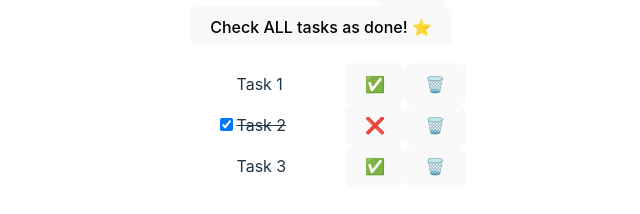
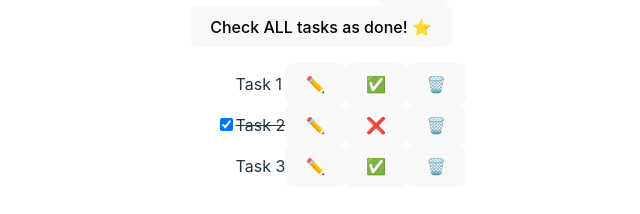
Before and after one commit to danaj22/TASKS, a React (Vite) app: page / in a window 1280 px wide. Shown: the part 354-568 px from the top of the page, without its empty margins (319-959 px from the left). Built offline with nearby package versions, Linux system fonts and the light colour scheme.

Commit message:
add editing task name

```diff
--- /dev/null
+++ b/src/components/TaskItem.tsx
@@ -0,0 +1,61 @@
+import { useState } from "react";
+import { Task } from "./TaskList";
+
+interface TaskItemProps {
+  task: Task;
+  onDragStart: () => void;
+  onDragEnter: () => void;
+  onDragEnd: () => void;
+  changeStatus: () => void;
+  save: () => void;
+  onEdit: () => void;
+  onRemove: () => void;
+}
+
+function TaskItem({ task, ...props }: TaskItemProps) {
+  const [text, setText] = useState(task.name);
+
+  return (
+    <li
+      draggable
+      onDragStart={props.onDragStart}
+      onDragEnter={props.onDragEnter}
+      onDragEnd={props.onDragEnd}
+      onDragOver={(event) => event.preventDefault()}
+      className={`taskItem ${task.isDone ? "taskDone" : ""}`}
+    >
+      {task.isEdited ? (
+        <input
+          value={text}
+          autoFocus
+          onChange={(event) => {
+            setText(event.target.value);
+          }}
+        ></input>
+      ) : (
+        <label>
+          <input
+            className={`taskLabel ${task.isDone ? "visible" : ""}`}
+            type="checkbox"
+            checked={task.isDone}
+            onChange={props.changeStatus}
+          />
+          {text}
+        </label>
+      )}
+      <span>
+        {task.isEdited ? (
+          <button onClick={props.save}>💾</button>
+        ) : (
+          <button onClick={props.onEdit}>✏️</button>
+        )}
+        <button onClick={props.changeStatus}>
+          {task.isDone ? "❌" : "✅"}
+        </button>
+        <button onClick={props.onRemove}>🗑️</button>
+      </span>
+    </li>
+  );
+}
+
+export default TaskItem;
--- a/src/components/TaskList.tsx
+++ b/src/components/TaskList.tsx
@@ -1,60 +1,72 @@
-import { useRef, useState } from "react";
+import { useRef } from "react";
 import "./TaskList.css";
+import TaskItem from "./TaskItem";
 
 export interface Task {
   id: string;
   name: string;
   isDone?: boolean;
+  isEdited?: boolean;
 }
 
 interface TaskListProps {
   tasks: Task[];
   handleRemove: (id: string) => void;
   changeStatus: (id: string) => void;
+  updateTasks: (tasks: Task[]) => void;
 }
 
 function TaskList(props: TaskListProps) {
-  const [tasks, setTasks] = useState(props.tasks);
   const dragTask = useRef<number>(0);
   const dragedOverTask = useRef<number>(0);
 
+  const handleDragStart = (index: number) => {
+    dragTask.current = index;
+  };
+
+  const handleDragEnter = (index: number) => {
+    dragedOverTask.current = index;
+  };
+
   const handleSort = () => {
-    const updatedTasks = [...tasks];
+    const updatedTasks = [...props.tasks];
     const temp = updatedTasks[dragTask.current];
     updatedTasks[dragTask.current] = updatedTasks[dragedOverTask.current];
     updatedTasks[dragedOverTask.current] = temp;
 
-    setTasks(updatedTasks);
+    props.updateTasks(updatedTasks);
+  };
+
+  const handleEdit = (taskId: string) => {
+    const updatedTasks = props.tasks.map((el) => {
+      return el.id == taskId ? { ...el, isEdited: true } : el;
+    });
+
+    props.updateTasks(updatedTasks);
+  };
+
+  const handleSave = (taskId: string, value: string) => {
+    const updatedTasks = props.tasks.map((el) =>
+      el.id == taskId ? { ...el, name: value, isEdited: false } : el
+    );
+
+    props.updateTasks(updatedTasks);
   };
 
   return (
     <ul>
-      {tasks.map((task, index) => (
-        <li
-          draggable
-          onDragStart={() => (dragTask.current = index)}
-          onDragEnter={() => (dragedOverTask.current = index)}
+      {props.tasks.map((task, index) => (
+        <TaskItem
+          key={task.id}
+          task={task}
+          onDragStart={() => handleDragStart(index)}
+          onDragEnter={() => handleDragEnter(index)}
           onDragEnd={handleSort}
-          onDragOver={(event) => event.preventDefault()}
-          key={task.id}
-          className={`taskItem ${task.isDone ? "taskDone" : ""}`}
-        >
-          <label>
-            <input
-              className={`taskLabel ${task.isDone ? "visible" : ""}`}
-              type="checkbox"
-              checked={task.isDone}
-              onChange={() => props.changeStatus(task.id)}
-            />
-            {task.name}
-          </label>
-          <span>
-            <button onClick={() => props.changeStatus(task.id)}>
-              {task.isDone ? "❌" : "✅"}
-            </button>
-            <button onClick={() => props.handleRemove(task.id)}>🗑️</button>
-          </span>
-        </li>
+          changeStatus={() => props.changeStatus(task.id)}
+          save={() => handleSave(task.id, "VALUE 1")}
+          onEdit={() => handleEdit(task.id)}
+          onRemove={() => props.handleRemove(task.id)}
+        />
       ))}
     </ul>
   );
--- a/src/components/ToDoApp.tsx
+++ b/src/components/ToDoApp.tsx
@@ -4,55 +4,63 @@ import TaskList, { Task } from "./TaskList";
 import RemoveTasks from "./RemoveTasks";
 
 function ToDoApp() {
-  const [toDos, setToDos] = useState<Task[]>([
-    { id: "1", name: "Task 1" },
+  const [tasks, setTasks] = useState<Task[]>([
+    { id: "1", name: "Task 1", isDone: false },
     { id: "2", name: "Task 2", isDone: true },
-    { id: "3", name: "Task 3" },
+    { id: "3", name: "Task 3", isDone: false },
   ]);
 
-  const handleCreateTask = (name: string) => {
-    setToDos([...toDos, { id: name, name: name }]);
+  const handleCreate = (name: string) => {
+    setTasks([
+      ...tasks,
+      { id: name, name: name, isDone: false, isEdited: false },
+    ]);
   };
 
-  const handleRemoveTask = (id: string) => {
-    const updatedTasks = toDos.filter((x) => x.id !== id);
-    setToDos(updatedTasks);
+  const handleRemove = (id: string) => {
+    const updatedTasks = tasks.filter((x) => x.id !== id);
+    setTasks(updatedTasks);
   };
 
-  const changeStatus = (id: string) => {
-    const updatedTasks = toDos.map((task) =>
+  const handleChangeStatus = (id: string) => {
+    const updatedTasks = tasks.map((task) =>
       task.id != id ? task : { ...task, isDone: !task.isDone }
     );
-    setToDos(updatedTasks);
+    setTasks(updatedTasks);
   };
 
-  const setAllAsDone = toDos.map((task) => ({
+  const handleUpdateTasks = (tasks: Task[]) => {
+    setTasks(tasks);
+  };
+
+  const setAllAsDone = tasks.map((task) => ({
     ...task,
     isDone: true,
   }));
 
-  const setAllAsNotDone = toDos.map((task) => ({
+  const setAllAsNotDone = tasks.map((task) => ({
     ...task,
     isDone: false,
   }));
 
-  const handleRemoveTasks = () => {
-    const updatedTasks = toDos.every((task) => task.isDone)
+  const handleRemoveAll = () => {
+    const updatedTasks = tasks.every((task) => task.isDone)
       ? setAllAsNotDone
       : setAllAsDone;
 
-    setToDos(updatedTasks);
+    setTasks(updatedTasks);
   };
 
   return (
     <>
       <h2>Make something TO-DO!</h2>
-      <CreateTask createTask={handleCreateTask} />
-      <RemoveTasks markAllAsDone={handleRemoveTasks} />
+      <CreateTask createTask={handleCreate} />
+      <RemoveTasks markAllAsDone={handleRemoveAll} />
       <TaskList
-        tasks={toDos}
-        handleRemove={handleRemoveTask}
-        changeStatus={changeStatus}
+        tasks={tasks}
+        handleRemove={handleRemove}
+        changeStatus={handleChangeStatus}
+        updateTasks={handleUpdateTasks}
       />
     </>
   );
```
Also changed, not shown: src/components/ManageTask.tsx (added, +22 -0 lines).
